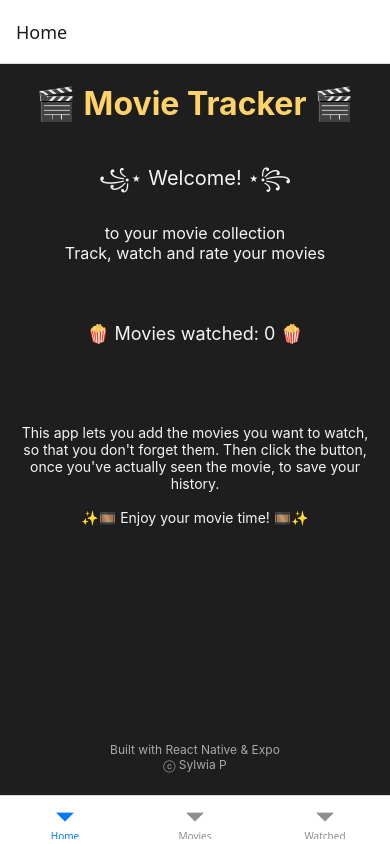
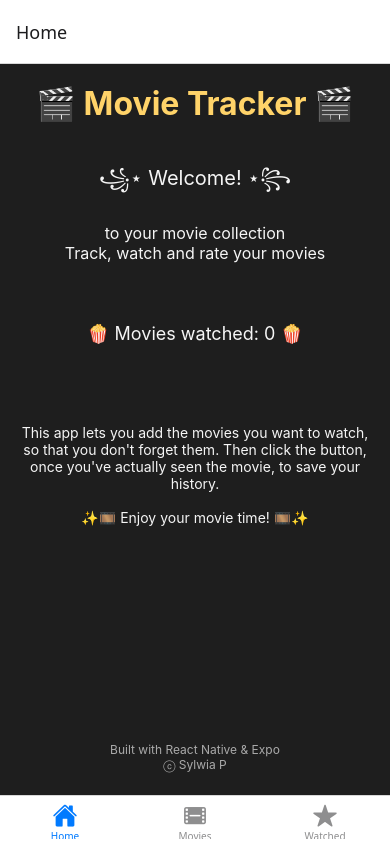
Before and after one commit to SylwiaTeresa/movie-tracker, a React Native app: screen / in a window 390 px wide. Built offline with nearby package versions, Linux system fonts and the light colour scheme.

Commit message:
feat: add tab navigation icons

```diff
--- a/package.json
+++ b/package.json
@@ -3,6 +3,7 @@
   "version": "1.0.0",
   "main": "index.ts",
   "dependencies": {
+    "@expo/vector-icons": "^15.0.2",
     "@react-navigation/bottom-tabs": "^7.18.0",
     "@react-navigation/native": "^7.3.1",
     "expo": "~56.0.11",
--- a/src/navigation/TabNavigator.tsx
+++ b/src/navigation/TabNavigator.tsx
@@ -2,12 +2,36 @@ import { createBottomTabNavigator } from "@react-navigation/bottom-tabs";
 import HomeScreen from "../screens/HomeScreen";
 import MoviesScreen from "../screens/MoviesScreen";
 import WatchedScreen from "../screens/WatchedScreen";
+import { Ionicons } from "@expo/vector-icons";
 
 const Tab = createBottomTabNavigator();
 
+
 export default function TabNavigator() {
   return (
-    <Tab.Navigator>
+    <Tab.Navigator
+      screenOptions={({ route }) => ({
+        tabBarIcon: ({ color, size }) => {
+          let iconName;
+
+          if (route.name === "Home") {
+            iconName = "home";
+          } else if (route.name === "Movies") {
+            iconName = "film";
+          } else {
+            iconName = "star";
+          }
+
+          return (
+            <Ionicons
+              name={iconName as any}
+              size={size}
+              color={color}
+            />
+          )
+        }
+      })}
+    >
       <Tab.Screen
         name="Home"
         component={HomeScreen}
```
Also changed, not shown: 1 other file (tests, documents, lock files or other folders).
